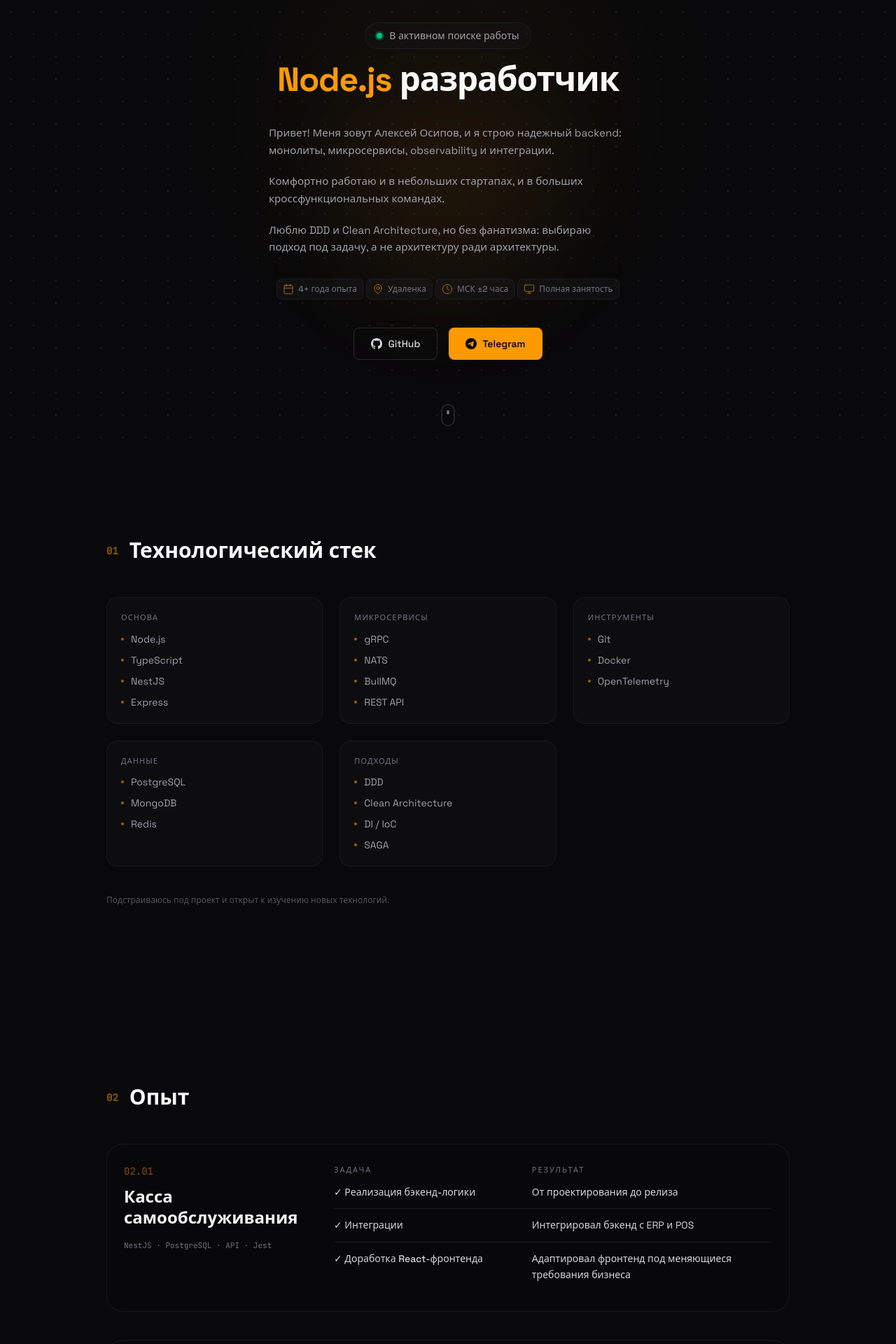
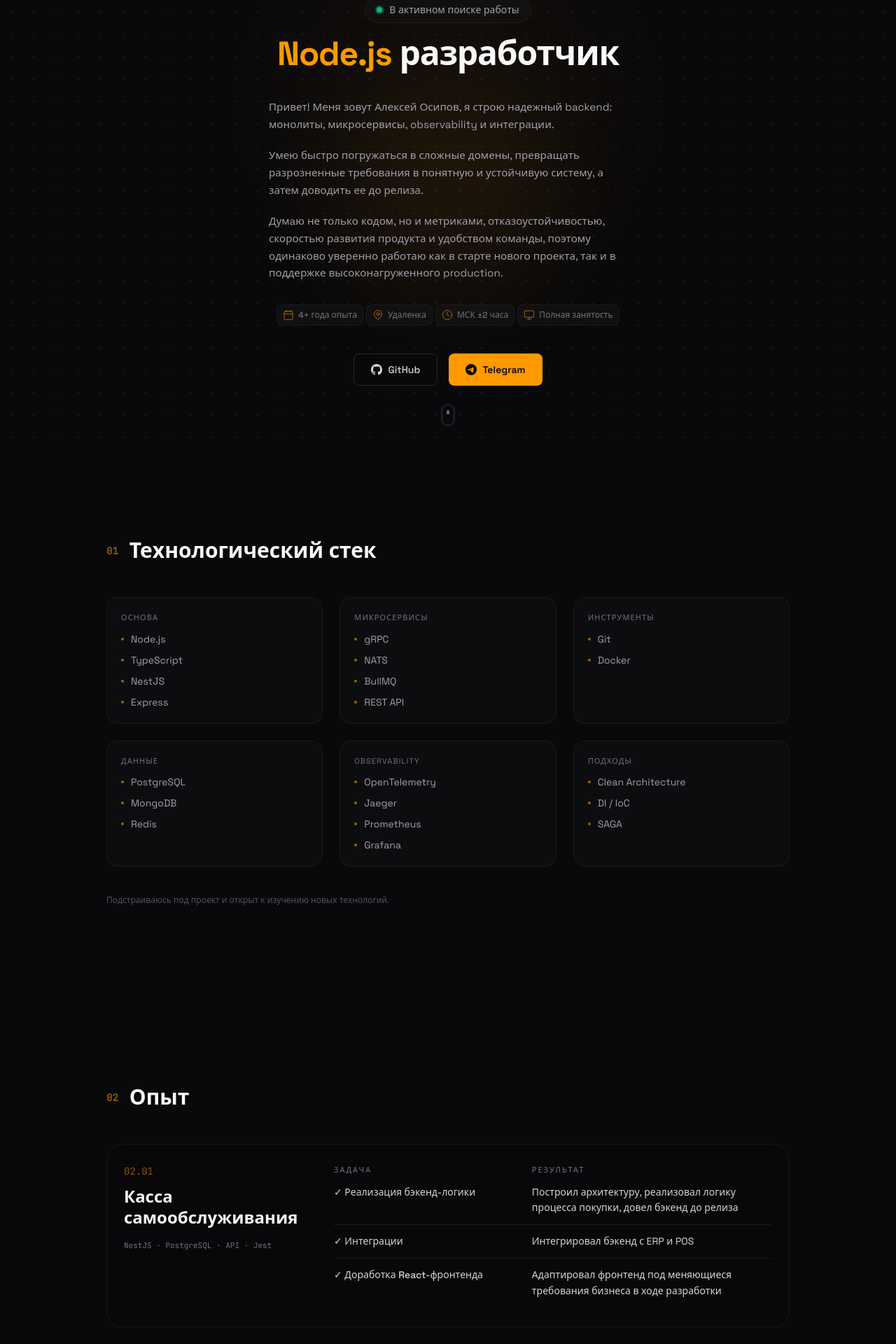
Before and after one commit to osipovts/cv, a React (Vite) app: page / in a window 1280 px wide. Shown: the part 95-2015 px from the top of the page at 70% size. Built offline with nearby package versions, Linux system fonts and the light colour scheme.

Commit message:
feat: text improvements

```diff
--- a/src/components/Experience.tsx
+++ b/src/components/Experience.tsx
@@ -7,7 +7,7 @@
     cases: [
       {
         case: 'Реализация бэкенд-логики',
-        result: 'От проектирования до релиза',
+        result: 'Построил архитектуру, реализовал логику процесса покупки, довел бэкенд до релиза',
       },
       {
         case: 'Интеграции',
@@ -15,7 +15,7 @@
       },
       {
         case: 'Доработка React-фронтенда',
-        result: 'Адаптировал фронтенд под меняющиеся требования бизнеса',
+        result: 'Адаптировал фронтенд под меняющиеся требования бизнеса в ходе разработки',
       },
     ],
     tags: ['NestJS', 'PostgreSQL', 'API', 'Jest'],
@@ -43,7 +43,7 @@
     cases: [
       {
         case: 'Реализация бэкенд-логики',
-        result: 'Реализовал аутентификацию, платежи, стримы и статистику',
+        result: 'Написал аутентификацию, платежи, стримы и статистику',
       },
       {
         case: 'Интеграция платёжных систем',
@@ -51,7 +51,7 @@
       },
       {
         case: 'Разработка собственного media-движка',
-        result: 'Сделал платформу более гибкой и отказоустойчивой',
+        result: 'Сделал платформу более гибкой и независимой от внешних media-провайдеров',
       },
       {
         case: 'Релиз',
@@ -78,8 +78,12 @@
         result: 'Ускорил документооборот, автоматизировал процессы, интегрировал ERP с 1С',
       },
       {
-        case: 'Создание модуля прогнозирования загрузки',
-        result: 'Повысил качество и скорость управленческих решений',
+        case: 'Создание модуля прогнозирования загруженности производственных цехов',
+        result: 'Повысил качество и скорость принятия управленческих решений',
+      },
+      {
+        case: 'Доработка фронтенда',
+        result: 'Адаптация фронтенда в ходе жизненного цикла ERP',
       },
     ],
     tags: ['NestJS', 'PostgreSQL', 'PHP', '1C'],
--- a/src/components/Hero.tsx
+++ b/src/components/Hero.tsx
@@ -142,16 +142,8 @@
             variants={prefersReduced ? undefined : fadeItem}
             className="text-left max-w-lg text-[0.95rem] leading-relaxed text-zinc-400"
           >
-            Привет! Меня зовут Алексей Осипов, и я строю надежный backend: монолиты, микросервисы,
+            Привет! Меня зовут Алексей Осипов, я строю надежный backend: монолиты, микросервисы,
             observability и интеграции.
-          </motion.p>
-
-          <motion.p
-            custom={4}
-            variants={prefersReduced ? undefined : fadeItem}
-            className="text-left max-w-lg text-[0.95rem] leading-relaxed text-zinc-400"
-          >
-            Комфортно работаю и в небольших стартапах, и в больших кроссфункциональных командах.
           </motion.p>
 
           <motion.p
@@ -159,8 +151,18 @@
             variants={prefersReduced ? undefined : fadeItem}
             className="text-left max-w-lg text-[0.95rem] leading-relaxed text-zinc-400"
           >
-            Люблю DDD и Clean Architecture, но без фанатизма: выбираю подход под задачу, а не
-            архитектуру ради архитектуры.
+            Умею быстро погружаться в сложные домены, превращать разрозненные требования в понятную
+            и устойчивую систему, а затем доводить ее до релиза.
+          </motion.p>
+
+          <motion.p
+            custom={5}
+            variants={prefersReduced ? undefined : fadeItem}
+            className="text-left max-w-lg text-[0.95rem] leading-relaxed text-zinc-400"
+          >
+            Думaю не только кодом, но и метриками, отказоустойчивостью, скоростью развития продукта
+            и удобством команды, поэтому одинаково уверенно работаю как в старте нового проекта, так
+            и в поддержке высоконагруженного production.
           </motion.p>
 
           {/* Факты */}
--- a/src/components/Skills.tsx
+++ b/src/components/Skills.tsx
@@ -12,15 +12,19 @@
   },
   {
     title: 'Инструменты',
-    items: ['Git', 'Docker', 'OpenTelemetry'],
+    items: ['Git', 'Docker'],
   },
   {
     title: 'Данные',
     items: ['PostgreSQL', 'MongoDB', 'Redis'],
   },
   {
+    title: 'Observability',
+    items: ['OpenTelemetry', 'Jaeger', 'Prometheus', 'Grafana'],
+  },
+  {
     title: 'Подходы',
-    items: ['DDD', 'Clean Architecture', 'DI / IoC', 'SAGA'],
+    items: ['Clean Architecture', 'DI / IoC', 'SAGA'],
   },
 ];
 
```
